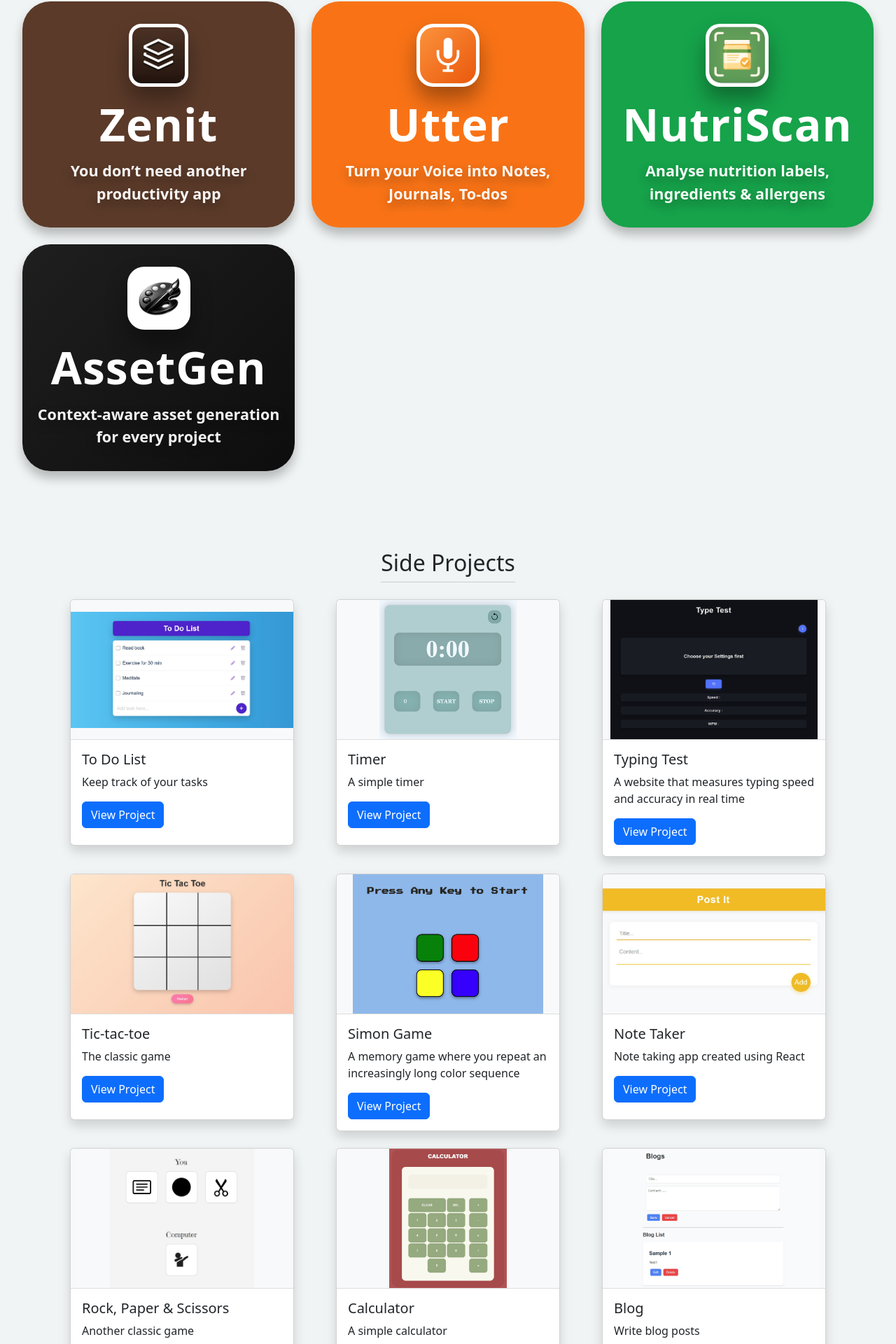
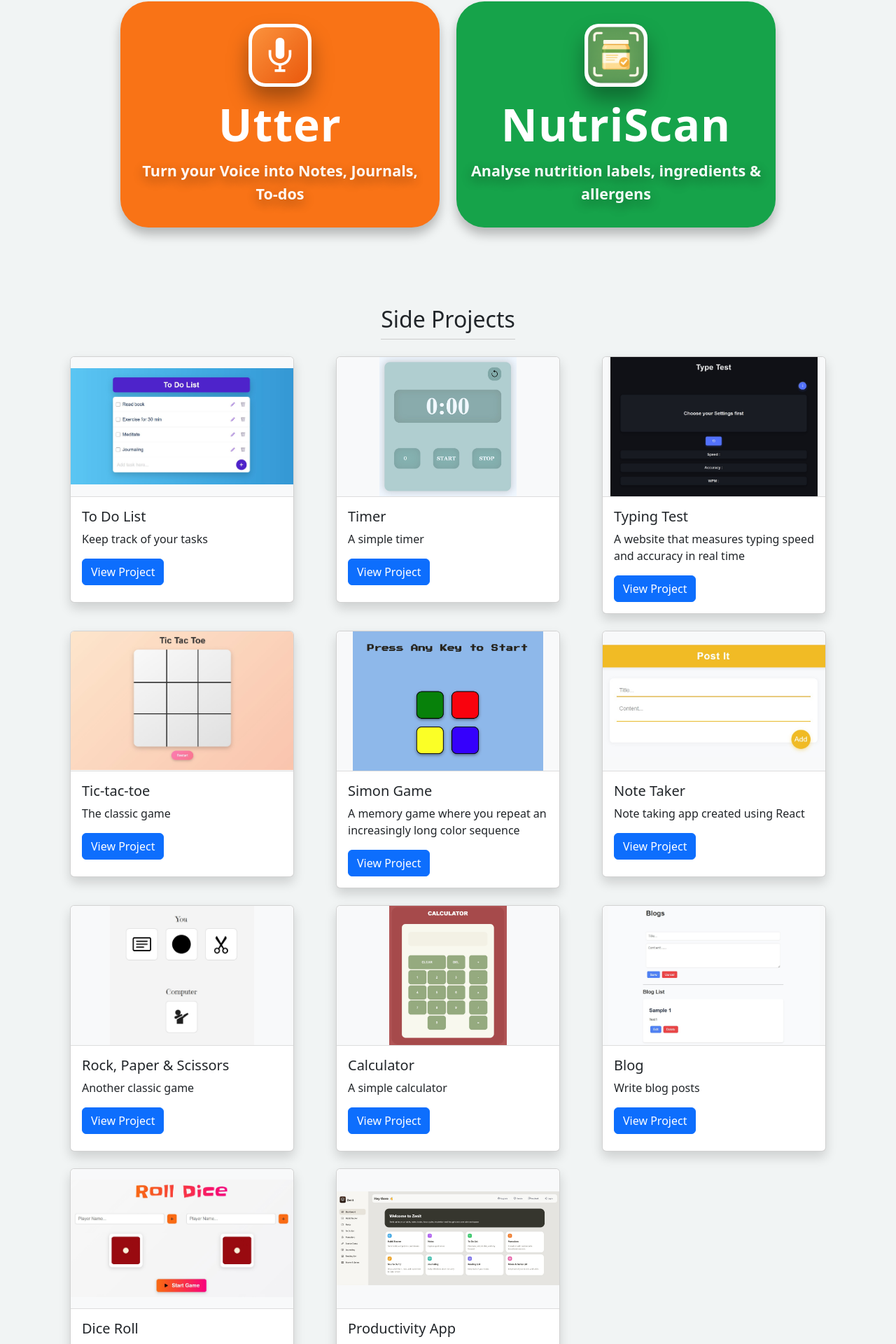
Before and after one commit to Vellan-Nada/vellan-personal-website, a React (Vite) app: page / in a window 1280 px wide. Shown: the part 846-2766 px from the top of the page at 70% size. Built offline with nearby package versions, Linux system fonts and the light colour scheme.

Commit message:
update projects

```diff
--- a/src/components/Banner.css
+++ b/src/components/Banner.css
@@ -67,14 +67,14 @@
 /* keeps banner centered with left/right margin */
 .banner-container {
   width: 100%;
-  max-width: 1400px;
+  max-width: 1000px;
   margin: 0 auto;
   padding: 0 1rem; /* ✅ side space on mobile too */
 }
 
 .banner-grid {
   display: grid;
-  grid-template-columns: repeat(3, minmax(0, 1fr));
+  grid-template-columns: repeat(2, minmax(0, 1fr));
   gap: 1.5rem;
 }
 
--- a/src/components/Banner.jsx
+++ b/src/components/Banner.jsx
@@ -22,38 +22,38 @@ export default function Banner() {
       {/* Banners */}
       <div className="banner-container">
         <div className="banner-grid">
-          <a
+          {/* <a
             href={zenitUrl}
             target="_blank"
             rel="noopener noreferrer"
             className="banner-link"
-          >
-            <div className="banner">
+          > */}
+            {/* <div className="banner"> */}
               {/* Decorative big logo (background) */}
-              <div
+              {/* <div
                 className="banner-deco"
                 style={{ backgroundImage: `url(${logo})` }}
                 aria-hidden="true"
-              />
+              /> */}
 
               {/* Center content */}
-              <div className="banner-content">
+              {/* <div className="banner-content">
                 <div className="banner-logo-link">
                   <div className="banner-logo-wrap">
                     <img className="banner-logo" src={logo} alt="Logo" />
                   </div>
-                </div>
+                </div> */}
 
-                <h1 className="banner-title">
+                {/* <h1 className="banner-title">
                   <span className="banner-title-link">Zenit</span>
-                </h1>
+                </h1> */}
 
-                <p className="banner-subtitle">
+                {/* <p className="banner-subtitle">
                   You don’t need another productivity app
-                </p>
-              </div>
+                </p> */}
+              {/* </div>
             </div>
-          </a>
+          </a> */}
 
           <a
             href={utterUrl}
@@ -110,13 +110,13 @@ export default function Banner() {
             </div>
           </a>
 
-          <a
+          {/* <a
             href={assetGenUrl}
             target="_blank"
             rel="noopener noreferrer"
             className="banner-link"
-          >
-            <div className="banner banner--soft-black">
+          > */}
+            {/* <div className="banner banner--soft-black">
               <div className="banner-content">
                 <div className="banner-logo-link">
                   <div className="banner-logo-wrap banner-logo-wrap--placeholder">
@@ -133,9 +133,9 @@ export default function Banner() {
                 <p className="banner-subtitle">
                   Context-aware asset generation for every project
                 </p>
-              </div>
-            </div>
-          </a>
+              </div> */}
+            {/* </div>
+          </a> */}
         </div>
       </div>
     </section>
--- a/src/components/Projects.jsx
+++ b/src/components/Projects.jsx
@@ -12,6 +12,7 @@ import project7 from "../assets/project7.jpg";
 import project8 from "../assets/project8.jpg";
 import project9 from "../assets/project9.jpg";
 import project10 from "../assets/project10.jpg";
+import project11 from "../assets/project11.jpg";
 
 function Projects() {
   const projects = [
@@ -75,6 +76,12 @@ function Projects() {
       image: project8,
       link: "https://vellan-nada.github.io/Dice-Game/",
     },
+    {
+      title: "Productivity App",
+      text: "Suite of productivity tools",
+      image: project11,
+      link: "https://www.zenit-online.com/",
+    },
   ];
 
 
```
Also changed, not shown: src/assets/project11.jpg (added).
